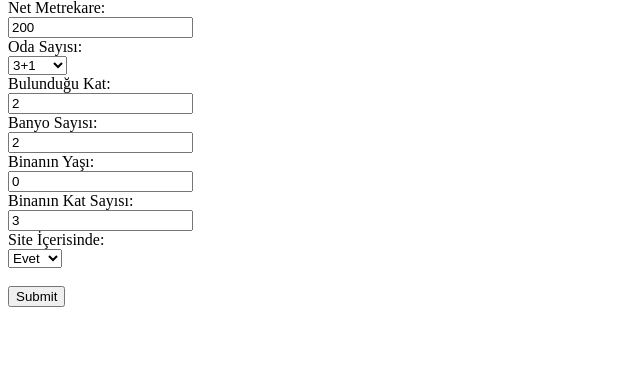
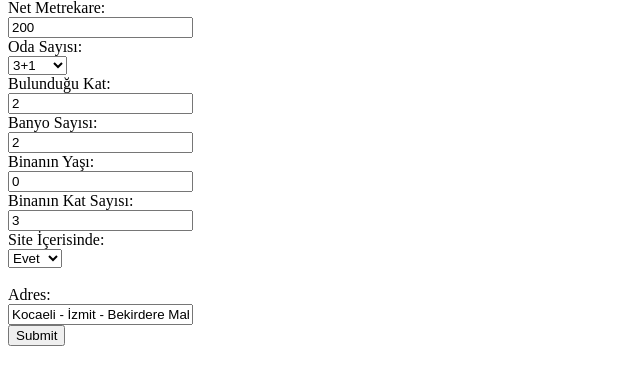
Before and after one commit to m4hosam/emlakjet-scrapy, a Flask app: page / in a window 1280 px wide. Shown: the part 68-454 px from the top of the page, without its empty margins (0-640 px from the left). Run offline with Flask 3, Linux system fonts and the light colour scheme; parts of the project's set-up code (start-up, migrations or seed data) failed here and were passed over.

Commit message:
Adjusting the flask app

```diff
--- a/app.py
+++ b/app.py
@@ -3,6 +3,7 @@ import pandas as pd
 from sklearn.preprocessing import LabelEncoder
 from sklearn.ensemble import RandomForestRegressor
 import pickle
+from adres_kordinate import get_coordinates
 
 app = Flask(__name__)
 
@@ -20,10 +21,17 @@ def index():
 
 @app.route('/predict', methods=['POST'])
 def predict():
-    features = ['Net Metrekare', 'Oda Sayısı', 'Bulunduğu Kat', 'Banyo Sayısı', 'Binanın Yaşı', 'Binanın Kat Sayısı', 'Site İçerisinde']
+    features = ['Net Metrekare', 'Oda Sayısı', 'Bulunduğu Kat', 'Banyo Sayısı', 'Binanın Yaşı', 'Binanın Kat Sayısı', 'Site İçerisinde', 'adres']
     house_data = {}
     for feature in features:
-        house_data[feature] = float(request.form[feature])
+        if feature == 'adres':
+            # Get latitude and longitude from the address
+            address = request.form['adres']
+            latitude, longitude = get_coordinates(address)
+            house_data['latitude'] = latitude
+            house_data['longitude'] = longitude
+        else:
+            house_data[feature] = float(request.form[feature])
 
     house_data = pd.DataFrame(house_data, index=[0])
 
--- a/templates/index.html
+++ b/templates/index.html
@@ -58,6 +58,14 @@
         <option value="1">Evet</option>
         <option value="0">Hayır</option></select
       ><br /><br />
+      <label for="adres">Adres:</label><br />
+      <input
+        type="text"
+        id="adres"
+        name="adres"
+        width="100%"
+        value="Kocaeli - İzmit - Bekirdere Mahallesi"
+      /><br />
       <input type="submit" value="Submit" />
     </form>
     <div id="predicted-price"></div>
```
